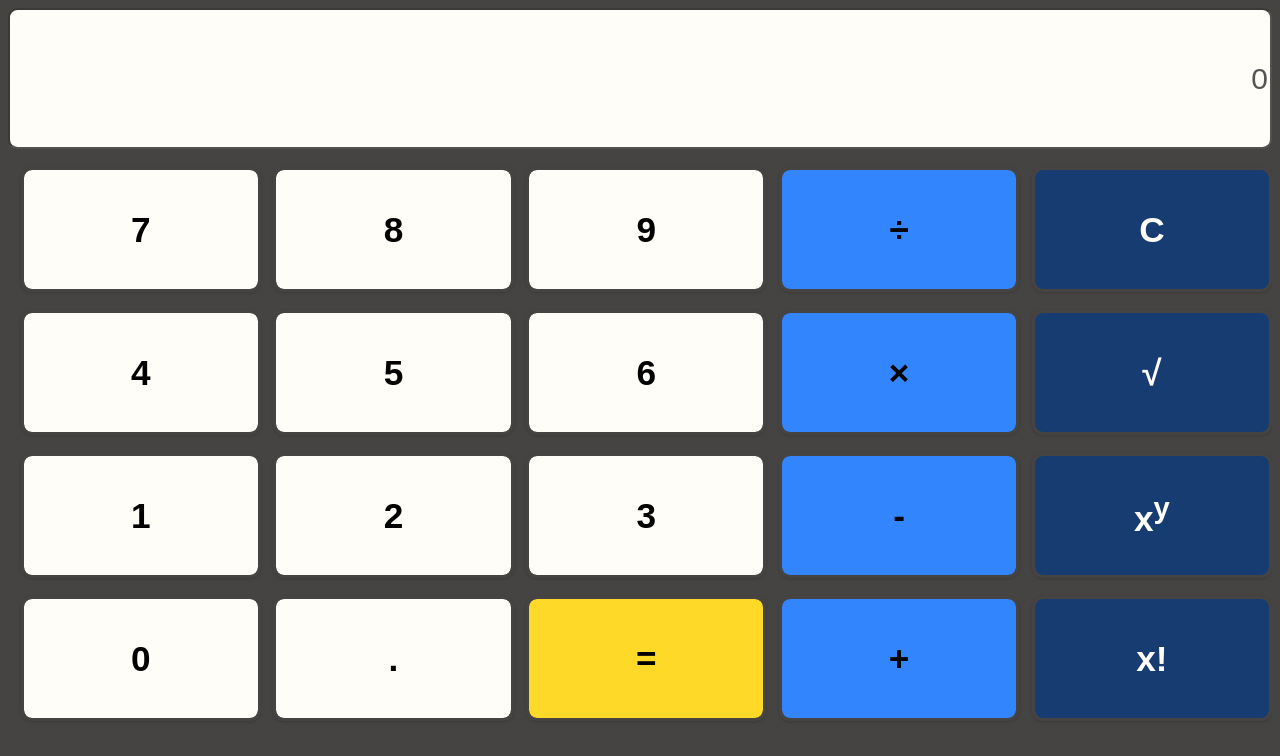
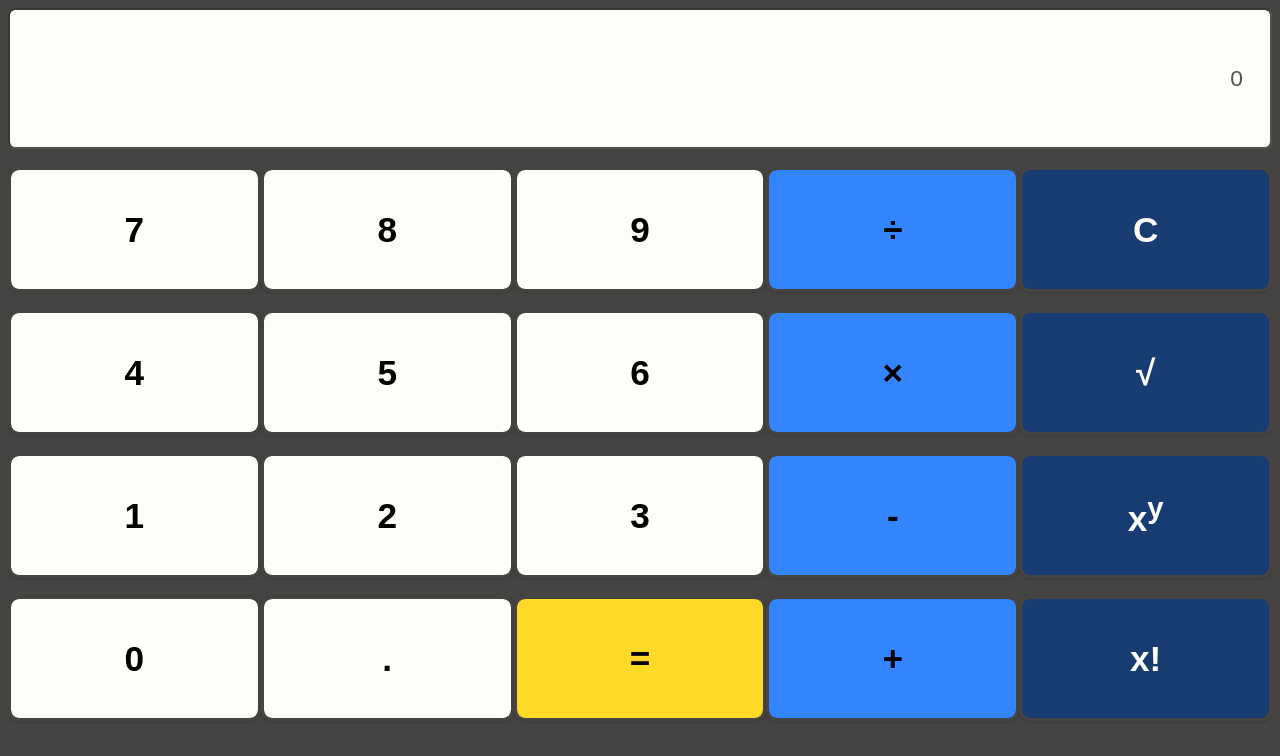
Before and after one commit to m-r-joyce/comp3025-assignment1-200284329, a website: page index.html in a window 1280 px wide. Drawn offline with Linux system fonts and the light colour scheme.

Commit message:
Added indent in display field

```diff
--- a/Content/overrides.css
+++ b/Content/overrides.css
@@ -17,8 +17,9 @@ body {
     width: 100%;
     height: 18%;
     background-color: #FFFDF7;
-    font-size: 1.7em;
-    text-align: right;
+    font-size: 1.3em;
+    direction: rtl;
+    text-indent: 2%;
 }
 
 /**
@@ -28,8 +29,6 @@ body {
     border: 3px #454443 solid;
     height: 16%;
     font-size: 2em;
-    width: 95% !important;
-    margin-left: 5% !important;
     text-align: center;
     padding: 0 0 !important;
 }
--- a/Scripts/calculator.js
+++ b/Scripts/calculator.js
@@ -50,7 +50,6 @@ $("button").click(function () {
             buffer = $("#display").attr("value");
             $("#display").attr("value", 0);
             command = $(this).attr("id");
-            console.log(buffer);
         }
 
         decimalKeyPressed = false;
@@ -65,9 +64,6 @@ $("button").click(function () {
         if (storedInput != 0) {
             input = storedInput;
         }
-
-
-        console.log(buffer + " " + command + " " + input);
 
         switch (command) {
 
--- a/index.html
+++ b/index.html
@@ -14,10 +14,10 @@
     </head>
     <body>
         <!-- Calculator Page -->
-        <div id="calculator-page" data-role="page" data-theme="a">
+        <div data-role="page" id="calculator-page" data-theme="a">
             <div class="calculator-body" data-role="main">
                 <div class="ui-grid-a">
-                    <input type="text" id="display" maxlength="14" disabled="disabled" value="0" class="ui-corner-all"></input>
+                    <input type="text" id="display" disabled="disabled" value="0" class="ui-corner-all"></input>
                 </div>
                 <div class="ui-grid-d">
                     <div class="ui-block-b">
```
Also changed, not shown: Scripts/splashscreen.js (added).
